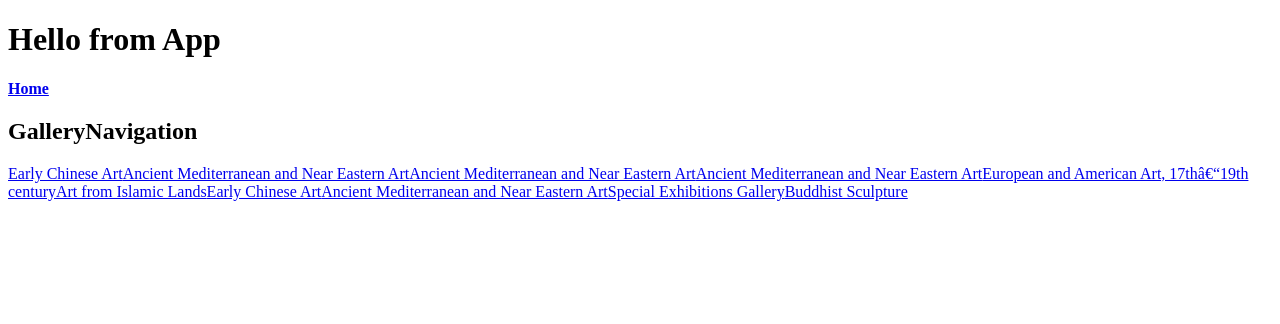
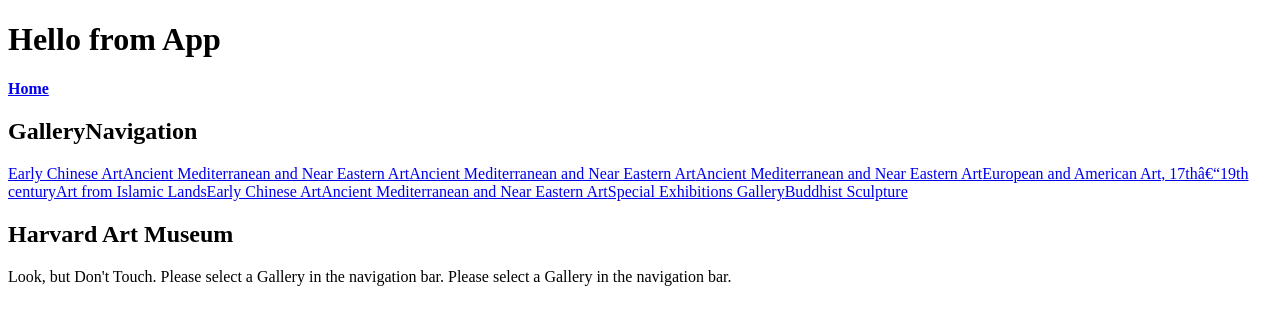
Before and after one commit to bryantt23/art-museum, a React (Create React App) app: page / in a window 1280 px wide. Shown: the top 324 px of the page. Built offline with nearby package versions, Linux system fonts and the light colour scheme.

Commit message:
add routes

```diff
--- a/src/App.js
+++ b/src/App.js
@@ -9,8 +9,21 @@
       <h1>Hello from App</h1>{' '}
       <GalleryNavigation galleries={harvardArt.records} />
       <Switch>
+        <Route exact path='/'>
+          <div>
+            <h2>Harvard Art Museum</h2>
+            <p>
+              Look, but Don't Touch. Please select a Gallery in the navigation
+              bar. Please select a Gallery in the navigation bar.
+            </p>
+          </div>
+        </Route>
+
         <Route path={'/galleries/:galleryId'}>
           <GalleryView galleries={harvardArt.records} />
+        </Route>
+        <Route>
+          <div>Page Not Found</div>
         </Route>
       </Switch>
     </div>
```
